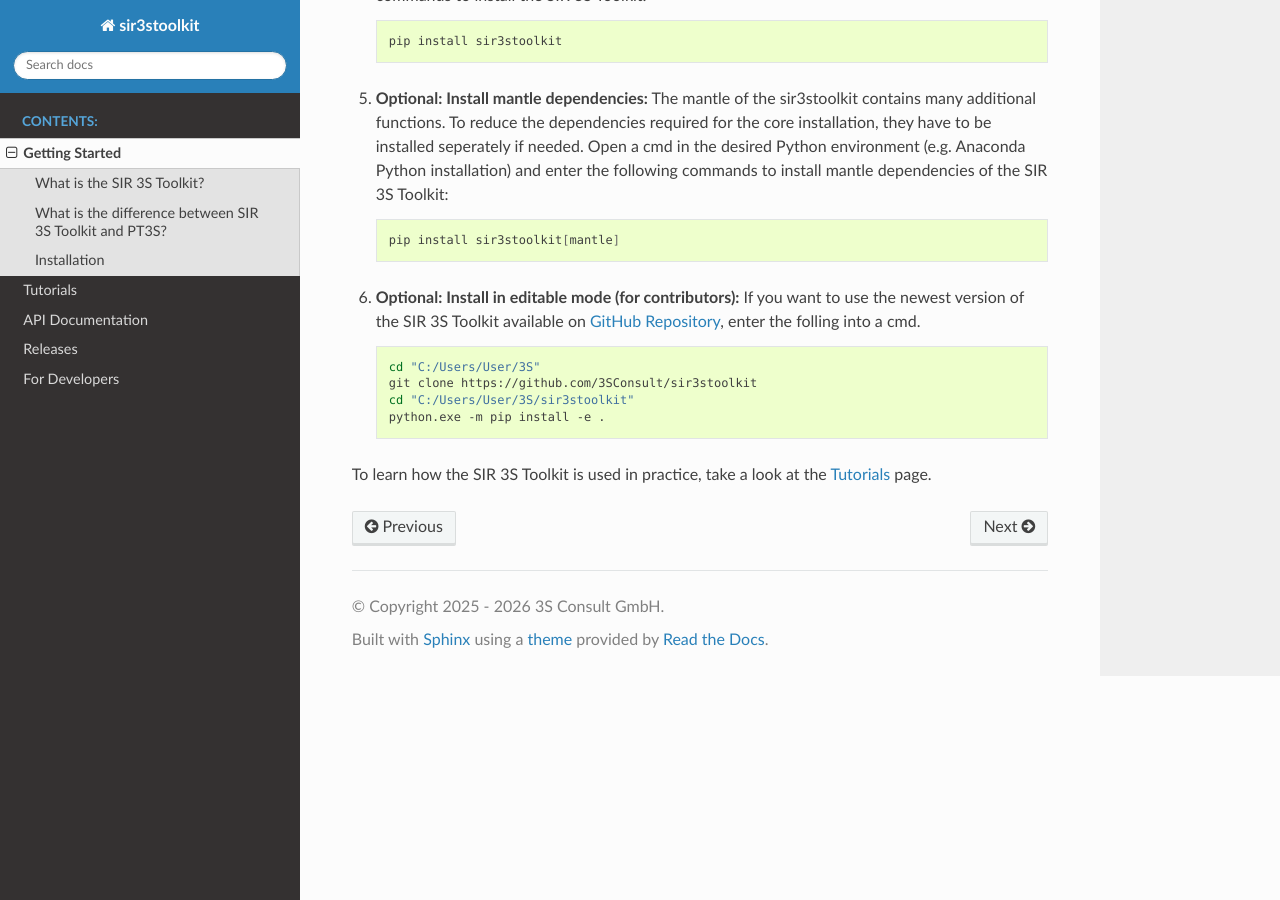
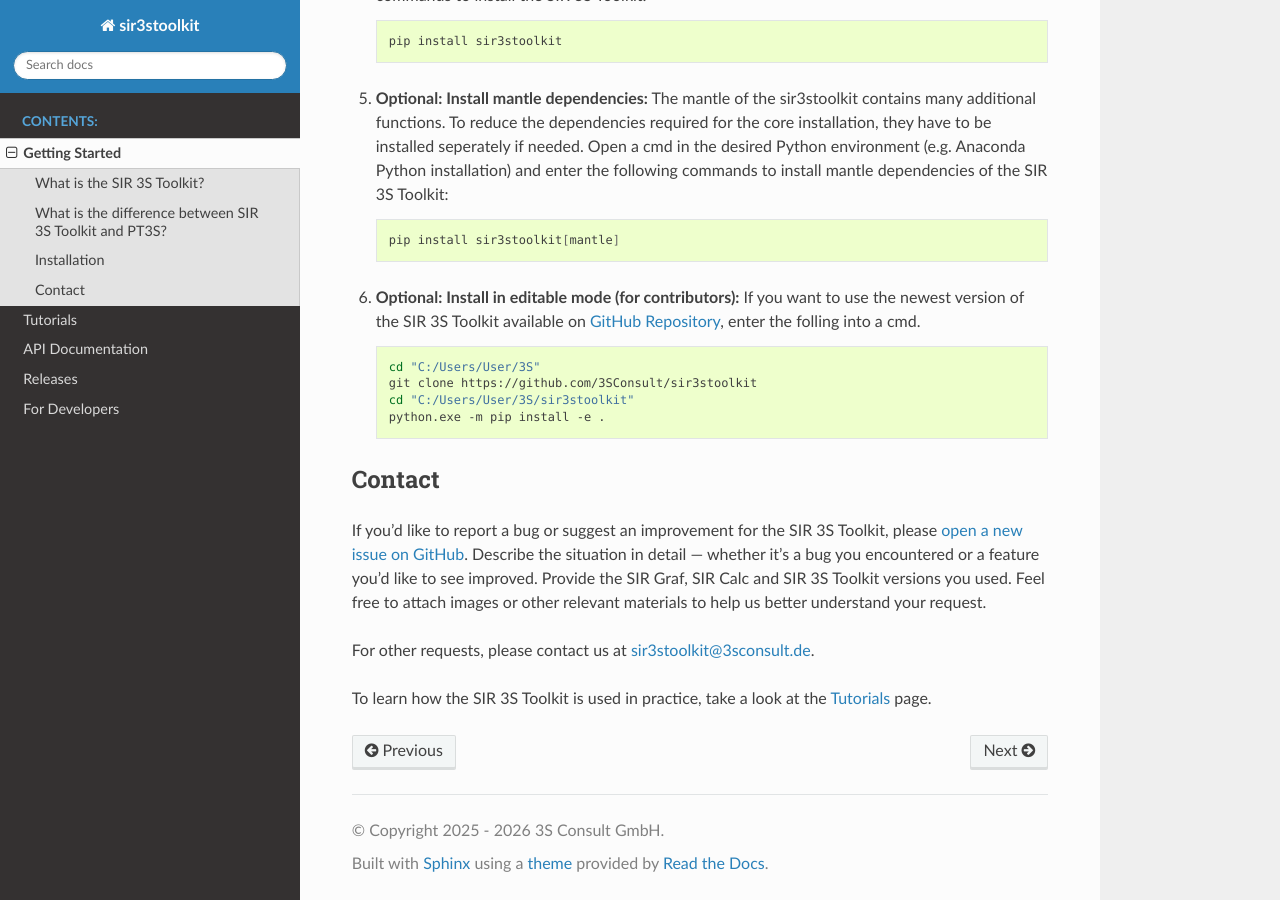
Before and after one commit to 3SConsult/sir3stoolkit, a Sphinx documentation site: the page built from docs/source/started.rst, in a window 1280 px wide and 900 px high, scrolled down 2042 px. Built offline with Sphinx 7.4.7 and the Read the Docs theme 3.1.0, drawn with Linux system fonts in a browser that asks for light colours; pages that are not in the unit, such as notebooks, are missing from menus.

Commit message:
Documentation: Bug report/contact notice

```diff
--- a/README.rst
+++ b/README.rst
@@ -84,7 +84,7 @@
 
 Contact
 -------
-If you'd like to report a bug or suggest an improvement for the SIR 3S Toolkit, please `open a new issue on GitHub <https://github.com/3SConsult/sir3stoolkit/issues>`_. Describe the situation in detail — whether it's a bug you encountered or a feature you'd like to see improved. Feel free to attach images or other relevant materials to help us better understand your request.
+If you'd like to report a bug or suggest an improvement for the SIR 3S Toolkit, please `open a new issue on GitHub <https://github.com/3SConsult/sir3stoolkit/issues>`_. Describe the situation in detail — whether it's a bug you encountered or a feature you'd like to see improved. Provide the SIR Graf, SIR Calc and SIR 3S Toolkit versions you used. Feel free to attach images or other relevant materials to help us better understand your request.
 
 For other requests, please contact us at `sir3stoolkit@3sconsult.de <mailto:sir3stoolkit@3sconsult.de>`_.
 
--- a/docs/source/started.rst
+++ b/docs/source/started.rst
@@ -91,4 +91,10 @@
        cd "C:/Users/User/3S/sir3stoolkit"
        python.exe -m pip install -e .
 
+Contact
+-------
+If you'd like to report a bug or suggest an improvement for the SIR 3S Toolkit, please `open a new issue on GitHub <https://github.com/3SConsult/sir3stoolkit/issues>`_. Describe the situation in detail — whether it's a bug you encountered or a feature you'd like to see improved. Provide the SIR Graf, SIR Calc and SIR 3S Toolkit versions you used. Feel free to attach images or other relevant materials to help us better understand your request.
+
+For other requests, please contact us at `sir3stoolkit@3sconsult.de <mailto:sir3stoolkit@3sconsult.de>`_.
+
 To learn how the SIR 3S Toolkit is used in practice, take a look at the :doc:`examples` page.
```
Also changed, not shown: docs/source/tutorials/SIR3S_Model_Mantle/Tutorial054_Assets/ToolkitTutorial054.ipynb.
